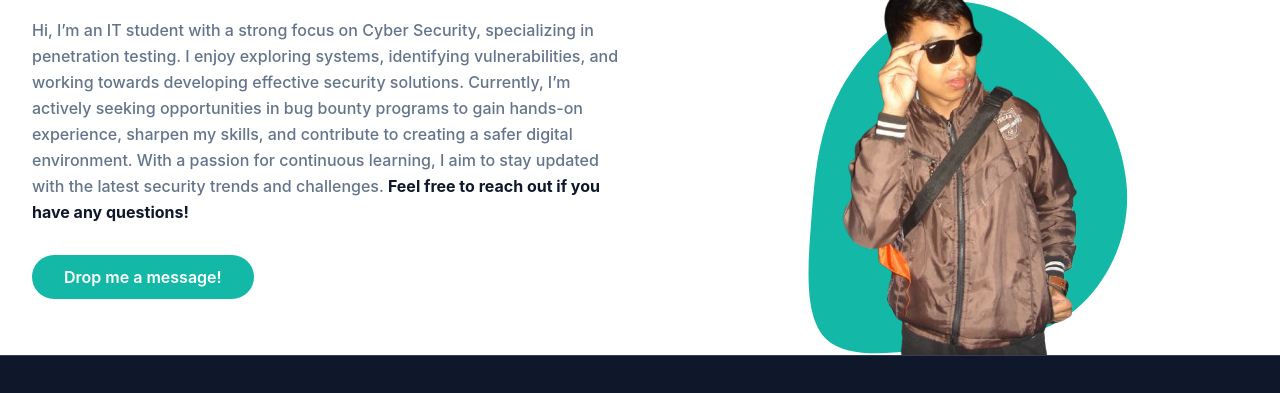
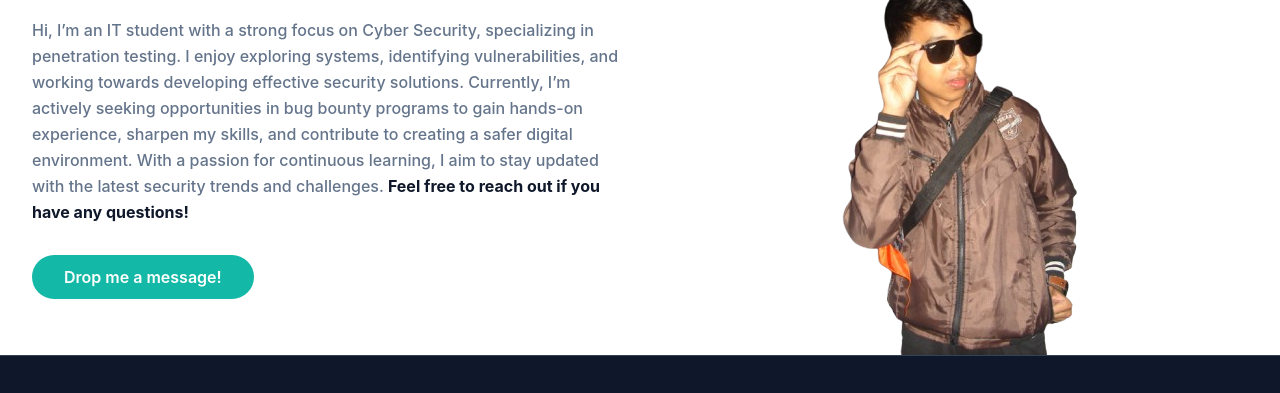
Before and after one commit to anwaryy/Portofolio, a website: page index.html in a window 1280 px wide. Shown: the part 326-719 px from the top of the page. Drawn offline with Linux system fonts and the light colour scheme.

Commit message:
Update index.html

```diff
--- a/index.html
+++ b/index.html
@@ -74,7 +74,7 @@
                   <path
                     fill="#14b8a6"
                     d="M47.4,-51C59.2,-35.6,65.1,-17.8,63.4,-1.7C61.7,14.5,52.6,28.9,40.8,36.6C28.9,44.2,14.5,45,-2,47C-18.4,49,-36.8,52.1,-45.4,44.5C-53.9,36.8,-52.5,18.4,-51.2,1.3C-49.9,-15.8,-48.7,-31.7,-40.2,-47.1C-31.7,-62.4,-15.8,-77.3,1,-78.3C17.8,-79.2,35.6,-66.3,47.4,-51Z"
-                    transform="translate(100 125) scale(1.1)"
+                    transform="translate(100 125) scale(0.0)"
                   />
                 </svg>
               </span>
```
